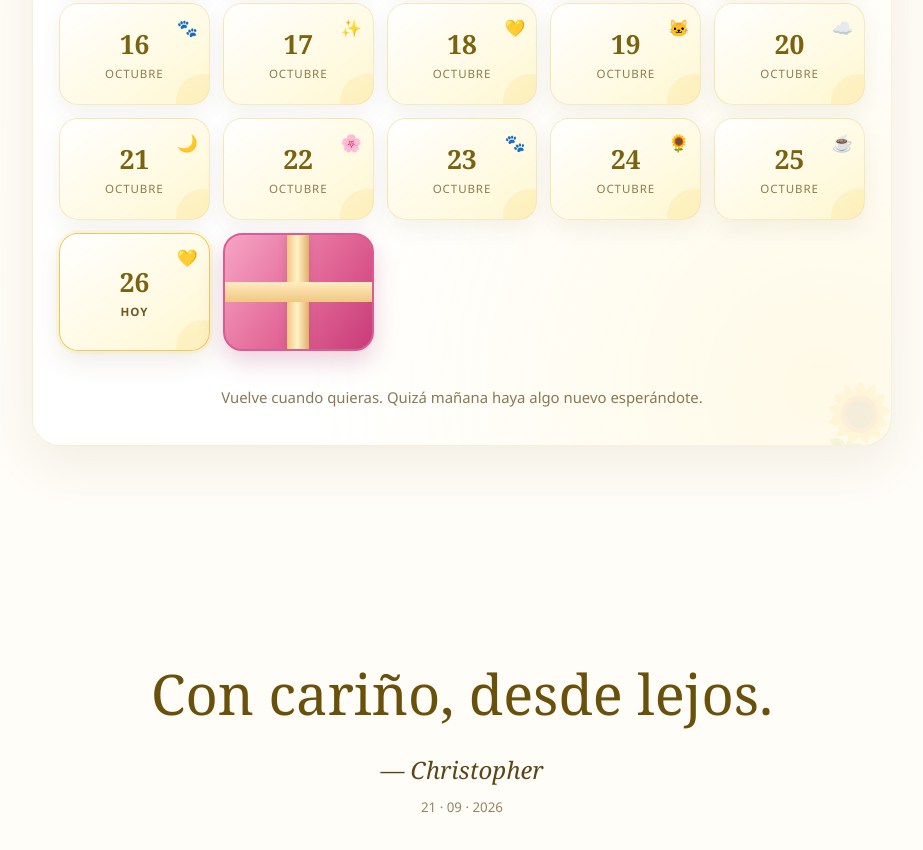
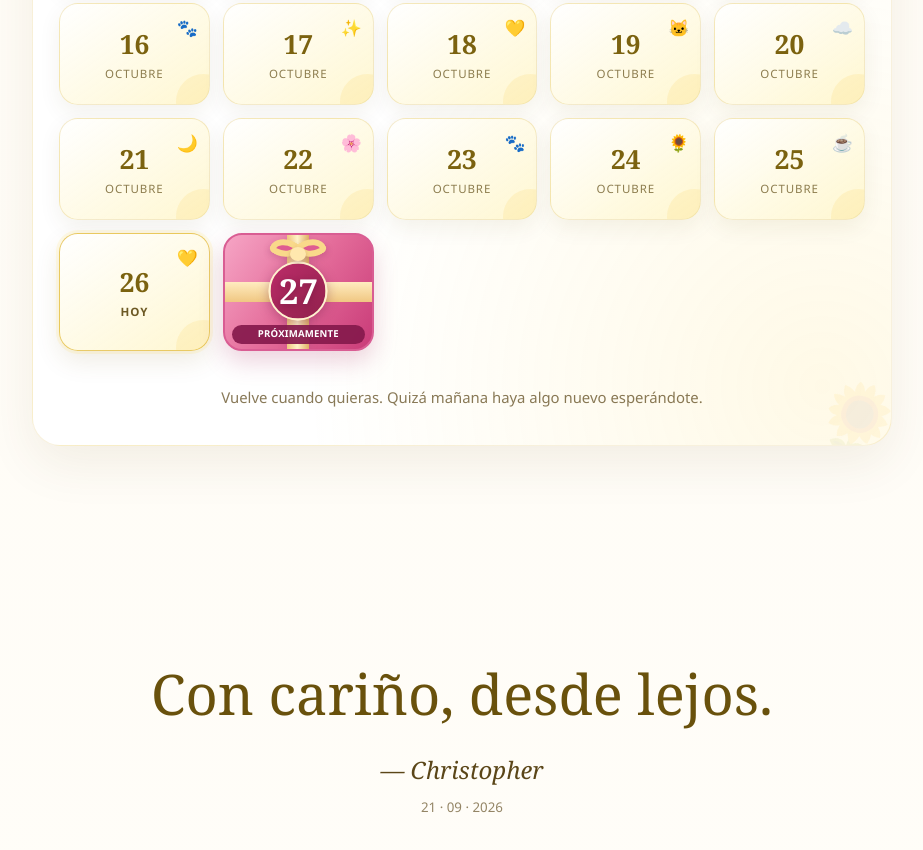
Before and after one commit to Chrixmc17/flores-amarillas, a plain HTML site: page dedicatoria.html in a window 1280 px wide. Shown: the part 4446-5296 px from the top of the page, without its empty margins (178-1101 px from the left). Drawn offline with Linux system fonts and the light colour scheme.

Commit message:
Corregir número 27, lazo y rótulo del regalo bloqueado usando elementos del calendario real

```diff
--- a/css/cumpleanos-calendario.css
+++ b/css/cumpleanos-calendario.css
@@ -87,3 +87,102 @@
 @media(prefers-reduced-motion:reduce){
  .advent-day.birthday-gift-tile,.advent-day.birthday-gift-tile .day-icon{animation:none!important}
 }
+
+
+/* Corrección 27: el calendario principal dibuja .birthday-present-*.
+   Estos son los elementos reales del regalo: deben quedar sobre las cintas. */
+.advent-day.birthday-gift-tile .birthday-present-paper,
+.advent-day.birthday-gift-tile .birthday-present-ribbon-horizontal,
+.advent-day.birthday-gift-tile .birthday-present-ribbon-vertical {
+  display:none!important; /* Las cintas ya están dibujadas con ::before y ::after */
+}
+.advent-day.birthday-gift-tile .birthday-present-number {
+  position:absolute!important;
+  display:grid!important;
+  place-items:center!important;
+  width:59px!important;
+  height:59px!important;
+  top:49%!important;
+  left:50%!important;
+  right:auto!important;
+  bottom:auto!important;
+  transform:translate(-50%,-50%)!important;
+  background:linear-gradient(140deg,#bc2c69,#90214c)!important;
+  border:2px solid #fff1cf!important;
+  border-radius:50%!important;
+  color:#fff!important;
+  font:700 2.15rem/1 Georgia,serif!important;
+  text-shadow:0 2px 6px rgba(81,12,44,.38)!important;
+  box-shadow:0 3px 12px rgba(112,25,68,.36)!important;
+  opacity:1!important;
+  z-index:7!important;
+}
+.advent-day.birthday-gift-tile .birthday-present-caption {
+  position:absolute!important;
+  display:block!important;
+  left:7px!important;
+  right:7px!important;
+  bottom:5px!important;
+  top:auto!important;
+  width:auto!important;
+  max-width:none!important;
+  padding:4px 3px!important;
+  margin:0!important;
+  border-radius:15px!important;
+  background:rgba(134,26,77,.92)!important;
+  font:800 .60rem/1.14 "Segoe UI",Arial,sans-serif!important;
+  letter-spacing:.02em!important;
+  color:white!important;
+  text-transform:uppercase!important;
+  text-align:center!important;
+  opacity:1!important;
+  z-index:8!important;
+}
+.advent-day.birthday-gift-tile .birthday-present-bow {
+  position:absolute!important;
+  display:block!important;
+  width:54px!important;
+  height:32px!important;
+  top:1px!important;
+  left:50%!important;
+  right:auto!important;
+  bottom:auto!important;
+  transform:translateX(-50%)!important;
+  z-index:9!important;
+  animation:birthdayBowRock 2.6s ease-in-out infinite;
+  pointer-events:none;
+}
+.advent-day.birthday-gift-tile .birthday-present-bow i {
+  position:absolute!important;
+  display:block!important;
+  width:27px!important;
+  height:20px!important;
+  border:6px solid #f9d98a!important;
+  border-radius:75% 18% 75% 25%!important;
+  background:#df5c91!important;
+  top:2px!important;
+  opacity:1!important;
+  box-shadow:0 3px 6px rgba(119,35,81,.2)!important;
+}
+.advent-day.birthday-gift-tile .birthday-present-bow i:first-child {
+  left:0!important;
+  transform:rotate(28deg)!important;
+}
+.advent-day.birthday-gift-tile .birthday-present-bow i:last-child {
+  right:0!important;
+  transform:scaleX(-1) rotate(28deg)!important;
+}
+.advent-day.birthday-gift-tile .birthday-present-bow:after {
+  content:"";
+  position:absolute;
+  left:calc(50% - 8px);
+  top:11px;
+  width:16px;
+  height:14px;
+  background:#ffe8ae;
+  border-radius:50%;
+  box-shadow:0 2px 4px rgba(93,29,56,.22);
+}
+@media (prefers-reduced-motion:reduce) {
+  .advent-day.birthday-gift-tile .birthday-present-bow{animation:none!important}
+}
```
